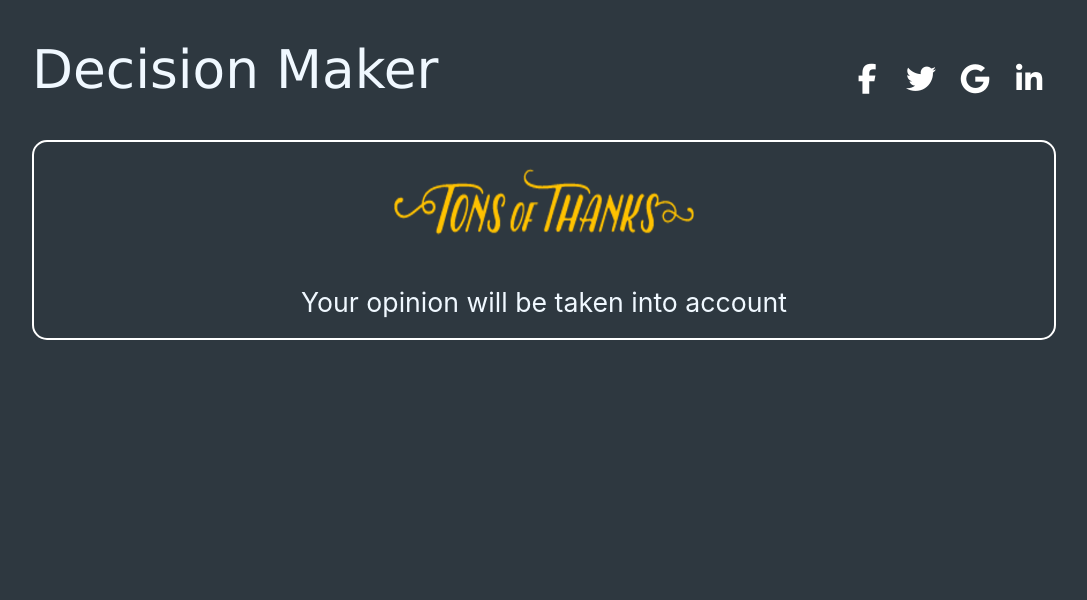
After one commit to MilenaMalysh/decisionmaker, a Django app: template app/jinja2/thank_you.html in a window 1280 px wide. The commit adds this page. Shown: the top 600 px of the page, without its empty margins (96-1183 px from the left). Run offline with Django 3.2, Linux system fonts and the light colour scheme; the template is opened without the code that fills it, so the values that code supplies are empty; some libraries are stand-ins or nearby versions.

Commit message:
Thank you pages

```diff
--- a/app/jinja2/result_page.html
+++ b/app/jinja2/result_page.html
@@ -26,7 +26,7 @@
                         <div class="option-text">
                             <p>Accept the result computed with the weights predefined by team leader</p>
                         </div>
-                        <button type="button" class="btn" id="predefined-weight-result-btn">[[normal_result]]</button>
+                        <button type="button" class="btn" v-on:click="acceptNormal" id="predefined-weight-result-btn">[[normal_result]]</button>
                     </div>
                 </div>
                 <div>
@@ -34,7 +34,7 @@
                         <div class="option-text">
                             <p>Accept the result computed using the mean weights entered by every team member</p>
                         </div>
-                        <button type="button" class="btn" id="mean-weight-result-btn">[[group_result]]</button>
+                        <button type="button" class="btn" v-on:click="acceptGroup" id="mean-weight-result-btn">[[group_result]]</button>
                     </div>
                 </div>
             </div>
--- /dev/null
+++ b/app/jinja2/thank_you.html
@@ -0,0 +1,11 @@
+{% extends 'base.html' %}
+
+{% block content %}
+    <div class="centred-container">
+        <div id="thank-you" >
+            <div id="thank-you-pic"></div>
+            <p>Your opinion will be taken into account
+            </p>
+        </div>
+    </div>
+{% endblock %}
--- a/app/models.py
+++ b/app/models.py
@@ -38,6 +38,7 @@ class Invitation(models.Model):
     sent = models.BooleanField(default=False)
     answered = models.BooleanField(default=False)
     uuid = models.CharField(max_length=100, blank=True, unique=True, default=uuid.uuid4)
+    accepted = models.NullBooleanField(default=None, null=True)
 
     def get_absolute_url(self):
         return reverse('filling', args=[str(self.id)])
--- a/app/static/css/questionnairy.css
+++ b/app/static/css/questionnairy.css
@@ -334,3 +334,29 @@ footer {
 .white-link {
     color: white;
 }
+
+/**/
+/**/
+/*THANK YOU*/
+/**/
+/**/
+
+#thank-you {
+    margin-top: 30px;
+    border-radius: 15px;
+    border: 2px white solid;
+    color: aliceblue;
+    font-size: 20pt;
+    text-align: center;
+    margin-bottom: 20px;
+    width: 80%;
+}
+
+#thank-you-pic{
+    width: 300px;
+    height: 140px;
+    margin-left: auto;
+    margin-right: auto;
+    background-image: url("../img/thank_you.png");
+    background-size: 100% 100%;
+}
--- a/app/urls.py
+++ b/app/urls.py
@@ -26,6 +26,8 @@ urlpatterns = [
     url(r'^submit/(?P<invitation_id>\d+)/$', views.submit, name='submit'),
     url(r'^result/(?P<invitation_id>\d+)/$', views.result_page, name='decision_result'),
     url(r'^decision/(?P<decision_id>\d+)/result/$', views.result_plain, name='decision_result_plain'),
+    url(r'^invitation/(?P<invitation_id>\d+)/accepting$', views.accept_result, name='accept_result'),
     url(r'^index/', views.landing, name='index'),
+    url(r'^thank_you/', views.thank_you, name='thank_you'),
     url(r'^', RedirectView.as_view(pattern_name='index', permanent=False)),
 ]
```
Also changed, not shown: app/decision.py (+4 -4 lines), app/static/js/result.js (+48 -8 lines), app/views.py (+11 -0 lines), app/migrations/0003_invitation_accepted.py (added), app/static/img/thank_you.png (added).
